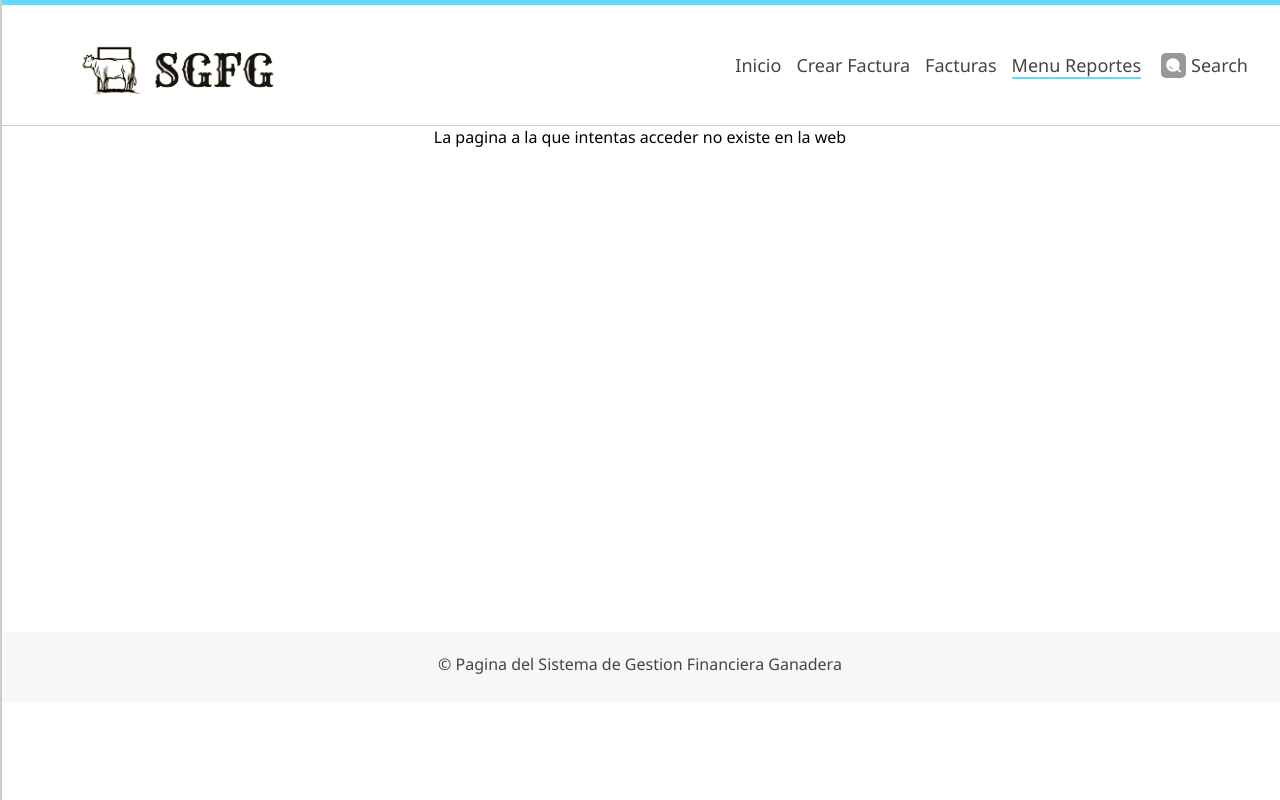
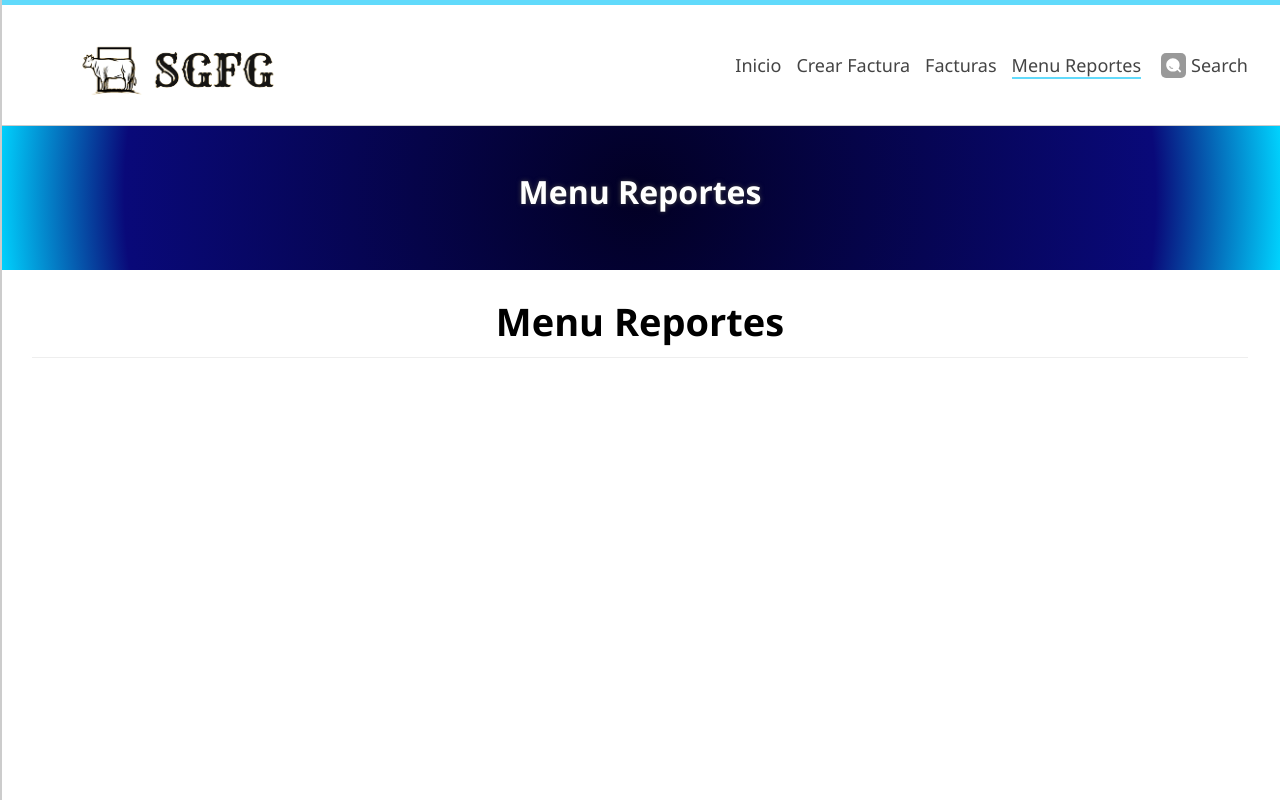
Before and after one commit to iOrlandoA/proyecto-SGFG, a React (Create React App) app in the folder FrontEnd/: page /menu-reportes in a window 1280 px wide. Shown: the top 800 px of the page. Built offline with nearby package versions, Linux system fonts and the light colour scheme.

Commit message:
Start Of Report Menu

```diff
--- a/FrontEnd/src/components/BasePageComponents/BurgerMenu.js
+++ b/FrontEnd/src/components/BasePageComponents/BurgerMenu.js
@@ -51,6 +51,9 @@ const BurgerMenu = ({move})=> {
                     <div className="option-menu" onClick={burgerMenu} id="bill-list-option">
                         <NavLink to="/lista-facturas" activeclassname="active"  >Facturas</NavLink>
                     </div>
+                    <div className="option-menu" onClick={burgerMenu} id="bill-list-option">
+                        <NavLink to="/menu-reportes" activeclassname="active"  >Menu Reportes</NavLink>
+                    </div>
                     <div className="option-menu" onClick={burgerMenu} id="search-option">
                         <NavLink to="/search/Search " className='option' >Search</NavLink>
                     </div>
--- a/FrontEnd/src/components/BasePageComponents/NavBar.js
+++ b/FrontEnd/src/components/BasePageComponents/NavBar.js
@@ -29,7 +29,7 @@ class NavBar extends Component{
 
 
                     <li>
-                        <NavLink to="#"  >Menu Reportes</NavLink>
+                        <NavLink to="/menu-reportes"  activeclassname="active" >Menu Reportes</NavLink>
                     </li>
 
                     <li>
--- /dev/null
+++ b/FrontEnd/src/components/MenuComponents/ReportMenu.js
@@ -0,0 +1,38 @@
+import React, { useEffect, useState} from 'react';
+import Slider from '../BasePageComponents/Slider';
+import SideBar from '../BasePageComponents/SideBar';
+// Componente Base en el cual Cargar HTML
+function ReportMenu  (){
+
+
+
+    return(
+        <div id='home'>
+
+            {/*Aquí se genera la barra Slider que Divide el Header*/}
+            <Slider
+                title="Menu Reportes"
+                size="slider-small"
+            />
+
+
+
+            <div className='center'>
+                <div id='content' >
+                    <h1 className='subheader'>Menu Reportes</h1>
+
+
+
+
+
+                </div>
+
+                <SideBar/>
+                {/*Divide la parte de arriba con el Footer*/}
+            </div>
+        </div>
+
+    ); //End Return
+
+}
+export default ReportMenu;
--- a/FrontEnd/src/components/MyRouter.js
+++ b/FrontEnd/src/components/MyRouter.js
@@ -16,6 +16,7 @@ import BillSearch from "./FunctionalComponents/BillSearch";
 import AreaController from "./FunctionalComponents/AreaController";
 import PaymentMacker from "./FunctionalComponents/PaymentMacker";
 import BurgerMenu from "./BasePageComponents/BurgerMenu";
+import ReportMenu from "./MenuComponents/ReportMenu";
 
 
 
@@ -49,6 +50,7 @@ const MyRouter = ()=> {
                             <Route exact path="/search/:bill_ref" element={<BillSearch/>}/>
                             <Route exact path="/area-controller" element={<AreaController/>}/>
                             <Route exact path="/crear-pago/:id" element={<PaymentMacker/>}/>
+                            <Route exact path="/menu-reportes" element={<ReportMenu/>}/>
                             <Route path="*" element={<NotFound/>}/>
 
                         </Routes>
```
Also changed, not shown: FrontEnd/src/components/ BaseComponent.js (deleted, +0 -14 lines).
